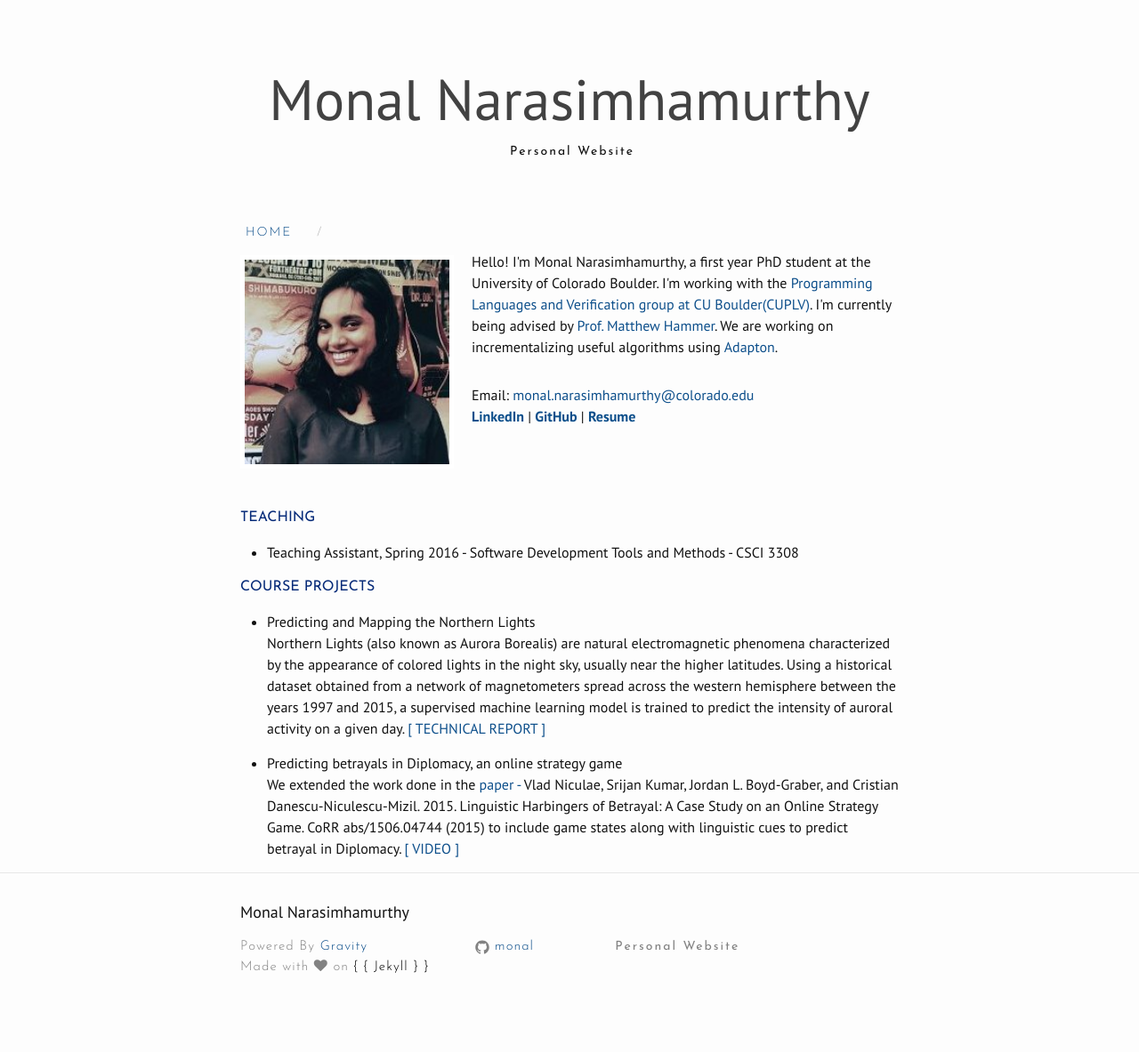
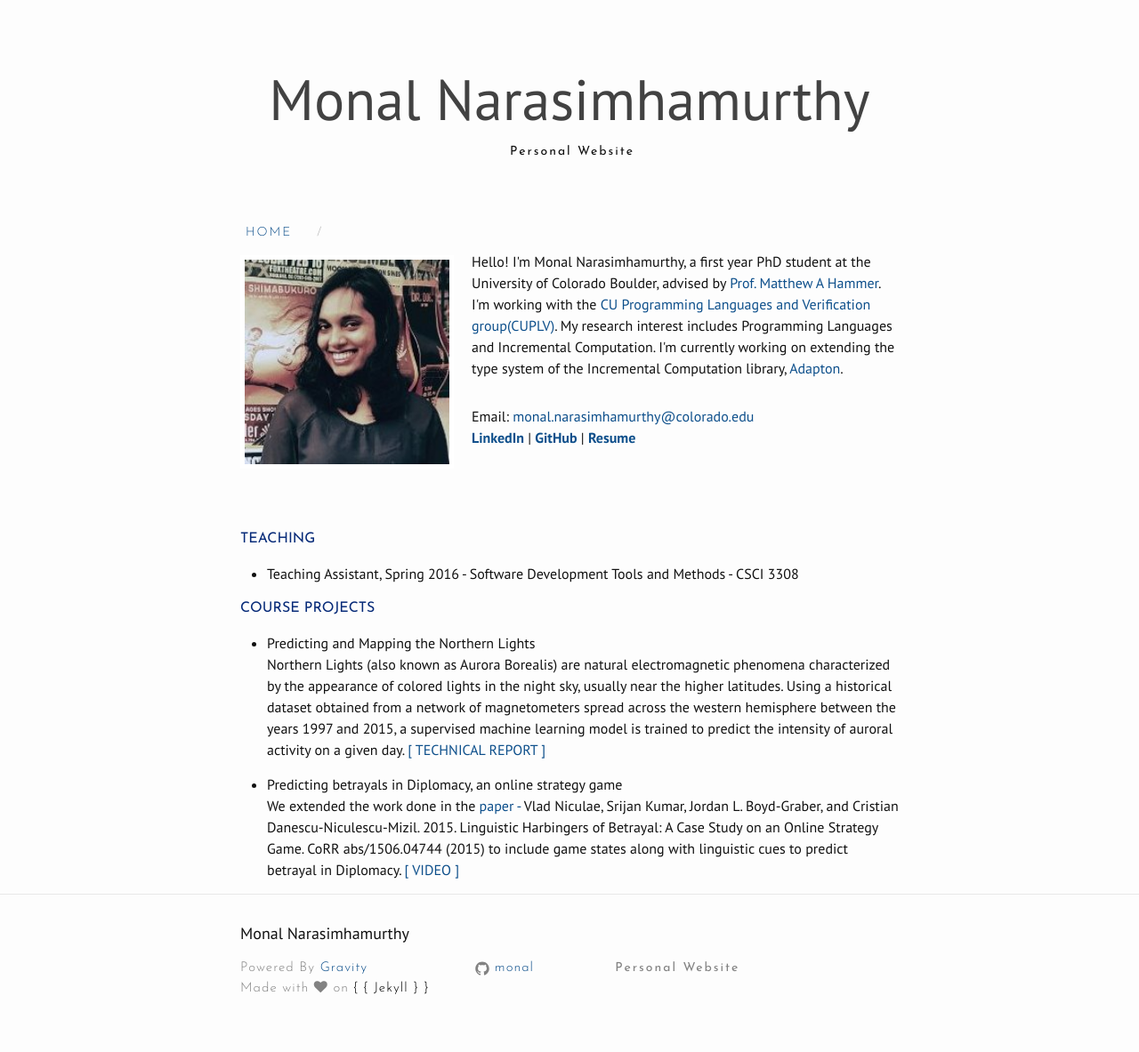
Before and after one commit to monal/monal.github.io, a Jekyll site: the page built from index.html, in a window 1280 px wide. Shown: the whole page at 89% size. Built offline with Jekyll 4.4.1, drawn with Linux system fonts in a browser that asks for light colours; nearby versions of some CDN libraries; before the commit the page ends 1159 px from its top, so only the background shows below that.

Commit message:
Add lines

```diff
--- a/index.html
+++ b/index.html
@@ -6,7 +6,8 @@
 <p style="float: left; margin-top: 5px; margin-right: 20px;">
   <img src="monal.jpg" alt="" height="230" width="230" style='border:5px solid #FFF'>
 </p>
-<p style="margin-top: 10px; margin-left: 30px">Hello! I'm Monal Narasimhamurthy, a first year PhD student at the University of Colorado Boulder. I'm working with the <a href="http://plv.colorado.edu">Programming Languages and Verification group at CU Boulder(CUPLV)</a>. I'm currently being advised by <a href="http://www.matthewhammer.org">Prof. Matthew Hammer</a>. We are working on incrementalizing useful algorithms using <a href="http://plv.colorado.edu/adapton/">Adapton</a>.
+<p style="margin-top: 10px; margin-left: 30px">Hello! I'm Monal Narasimhamurthy, a first year PhD student at the University of Colorado Boulder, advised by <a href="http://www.matthewhammer.org">Prof. Matthew A Hammer</a>. I'm working with the <a href="http://plv.colorado.edu">CU Programming Languages and Verification group(CUPLV)</a>. My research interest includes Programming Languages and Incremental Computation. I'm currently working on extending the type system of the Incremental Computation library, <a href="http://plv.colorado.edu/adapton/">Adapton</a>.
+
 </p>
 <p style="margin-top: 30px;">Email: <a href="mailto:monal.narasimhamurthy@colorado.edu">monal.narasimhamurthy@colorado.edu</a><br>
 <a href="https://www.linkedin.com/in/monal-narasimhamurthy"><b>LinkedIn</b></a> | <a href="https://github.com/monal"><b>GitHub</b></a> | <a href=""><b>Resume</b></a></p>
```
